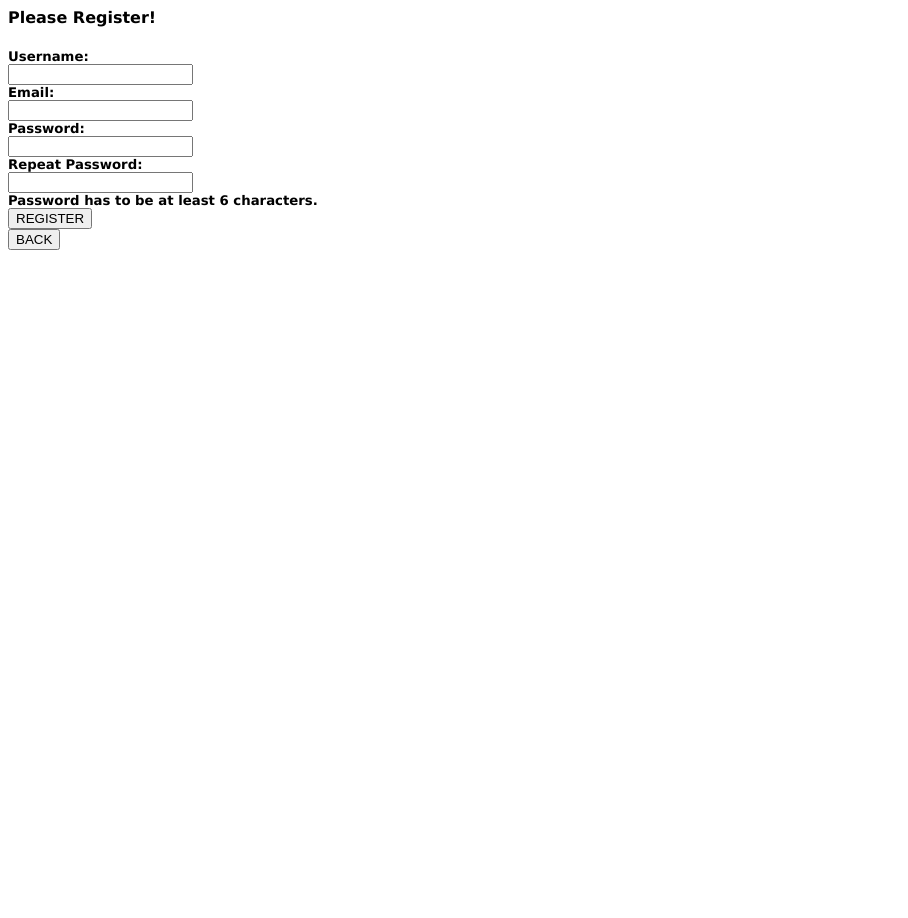
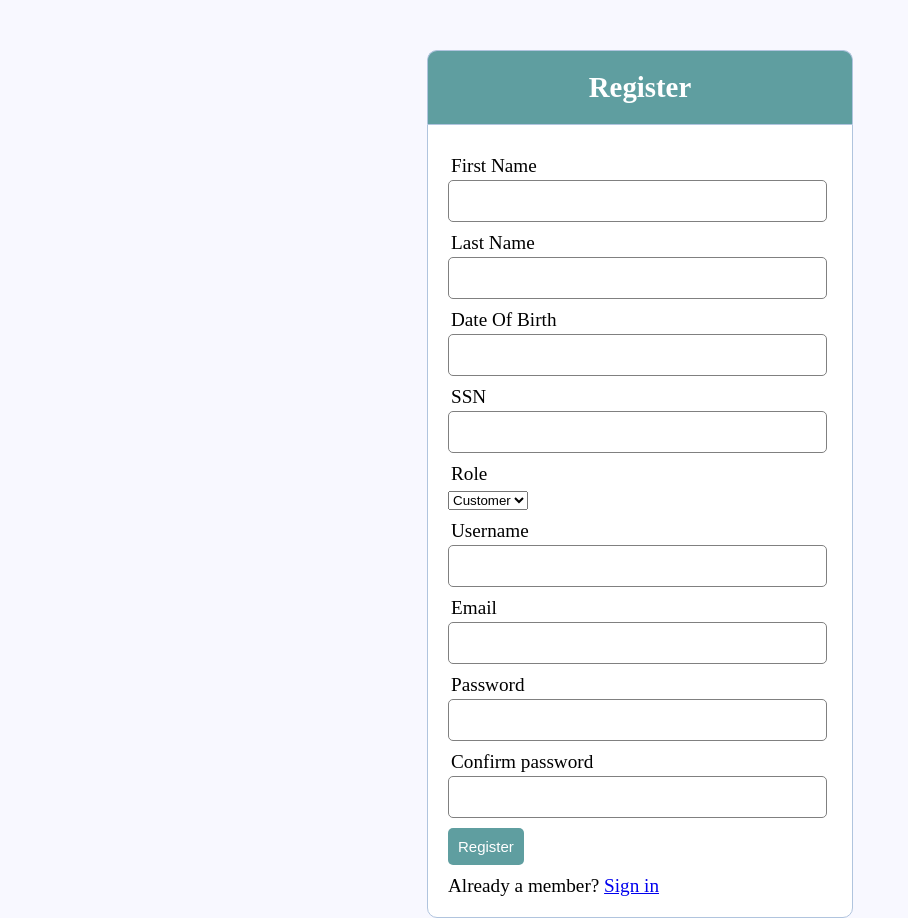
Before and after one commit to AnushaVanama/ADBMS, a PHP site: page /register.php in a window 1280 px wide. Shown: the whole page, without its empty margins (0-908 px from the left). Before the commit the page ends 250 px from the top, so only its background shows below. Run offline with PHP 8.4, Linux system fonts and the light colour scheme; data that the repository does not hold is empty.

Commit message:
Updated Login and Sign Up pages
Updated all changes

```diff
--- /dev/null
+++ b/Codes/errors.php
@@ -0,0 +1,7 @@
+<?php  if (count($errors) > 0) : ?>
+  <div class="error">
+  	<?php foreach ($errors as $error) : ?>
+  	  <p><?php echo $error ?></p>
+  	<?php endforeach ?>
+  </div>
+<?php  endif ?>
--- a/Codes/register.php
+++ b/Codes/register.php
@@ -1,111 +1,64 @@
+<?php include('server.php') ?>
+<!DOCTYPE html>
+<html>
+<head>
+  <title>Registration system </title>
+  <link rel="stylesheet" type="text/css" href="style.css">
+</head>
+<body>
+  <div class="header">
+  	<h2>Register</h2>
+  </div>
 
-<?php
-$servername = "localhost";
-$username = "root";
-$password = "";
-$dbname = "project";
-// Create connection
-$conn = new mysqli($servername, $username, $password, $dbname);
+  <form method="post" action="register.php">
+  	<?php include('errors.php'); ?>
+		<div class="input-group">
+  	  <label>First Name</label>
+  	  <input type="text" name="FirstName" value="<?php echo $FirstName; ?>">
+  	</div>
+	<div class="input-group">
+  	  <label>Last Name</label>
+  	  <input type="text" name="LastName" value="<?php echo $LastName; ?>">
+  	</div>
+	<div class="input-group">
+  	  <label>Date Of Birth</label>
+  	  <input type="text" name="DOB" value="<?php echo $DOB; ?>">
+  	</div>
+	<div class="input-group">
+  	  <label>SSN</label>
+  	  <input type="text" name="SSN" value="<?php echo $SSN; ?>">
+  	</div>
 
-// Check connection
-if ($conn->connect_error) {
-    die("Connection failed: " . $conn->connect_error);
-}
-if (!$_POST["register"]):
-    ?>
-    <html>
-        <head>
-            <style>
-                h4 {
-                    font-family: verdana;
-                    color:black;
-                }
+	<div class="input-group">
+  	  <label>Role</label>
+  	   <select id = "Role">
+               <option value = "1">Customer</option>
+               <option value = "2">Manager</option>
+			   </select>
+  	</div>
 
-                h5 {
-                    font-family: verdana;
-                    color:black;
-                }
-                h3 {
-                    font-family: verdana;
-                    color:black;
-                }
-                a{
-                    color:black;
-                    text-decoration:none;
-                }
-            </style>
-        </head>
-        <body>
-            <h4>Please Register!</h4>
-            <form action="register.php" method="post">
-                <input type="hidden" name="register" value="1">
-                <h5>
-                    Username:<br><input type="text" name="username"/><br>
-                    Email:<br><input type="email" name="eml"/><br>
-                    Password:<br><input type="password" name="password"/><br>
-                    Repeat Password:<br><input type="password" name="passwordr"/><br>
-                    Password has to be at least 6 characters.<br>
-                    <input type="submit" value="REGISTER"><br>
-                    <button type="submit" formaction="login and register.php">BACK</button>
-                </h5>
-            </form>
-
-            <?php
-        else:
-            //username unique
-            $_POST["register"] = 0;
-            $Eml = $_POST["eml"];
-            $UserName = $_POST["username"];
-            $PassWd = $_POST["password"];
-            $PassWr = $_POST["passwordr"];
-            $len = strlen($PassWd);
-            If ($UserName && $PassWd  && $Eml && $PassWr) {
-                //Email format check
-                If (!preg_match("/([\w\-]+\@[\w\-]+\.[\w\-]+)/", $Eml)) {
-                    echo "<h5>Email invalid.</h5>";
-                    echo "<br><A href = 'register.php'> <h5>Try again.</h5></a> ";
-                } else {
-                    //password check
-                    If ($PassWd != $PassWr) {
-                        echo "<h5>Passwords don't match.</h5>";
-                        echo "<br><A href = 'register.php'> <h5>Try again.</h5></a> ";
-                    } else {
-                        //password length check
-                        if ($len < 6) {
-                            echo "<h5>Password must be at least 6 characters.</h5>";
-                            echo "<br><A href = 'register.php'> <h5>Try again.</h5></a> ";
-                        } else {
-                            //new user email check
-                            $sql = "SELECT user_id, username, password, email FROM login WHERE email='$Eml'";
-                            $result = $conn->query($sql);
-                            if ($result->num_rows > 0) {
-                                echo "<h5>This Email has already registered.<br>Please login or try another one.";
-                                echo "<br><A href='login and register.php'>Return.</a></h5>";
-                            } else {
-
-                                $sql = "INSERT INTO login (username, password, email) VALUES ('$UserName', '$PassWd', '$Eml')";
-
-
-                                if ($conn->query($sql) === TRUE) {
-                                    echo "<h5>Register succeeded!</h5>";
-                                    echo "<h5><br><A href='login and register.php'>Return to login.</a></h5>";
-                                } else {
-                                    echo "Error: " . $sql . "<br>" . $conn->error;
-                                }
-                            }
-
-                            $conn->close();
-                        }
-                    }
-                }
-            } else {
-                echo "<h5>One or more blank is missing.<br> Please try again</h5>";
-                echo "<br><A href = 'register.php'> <h5>Return</h5></a> ";
-            }
-            ?>
-
-        </body>
-    </html>
-<?php
-endif;
-?>
+  	<div class="input-group">
+  	  <label>Username</label>
+  	  <input type="text" name="username" value="<?php echo $username; ?>">
+  	</div>
+  	<div class="input-group">
+  	  <label>Email</label>
+  	  <input type="email" name="email" value="<?php echo $email; ?>">
+  	</div>
+  	<div class="input-group">
+  	  <label>Password</label>
+  	  <input type="password" name="password_1">
+  	</div>
+  	<div class="input-group">
+  	  <label>Confirm password</label>
+	  <input type="password" name="password_2">
+  	</div>
+  	<div class="input-group">
+  	  <button type="submit" class="btn" name="reg_user">Register</button>
+  	</div>
+  	<p>
+  		Already a member? <a href="login.php">Sign in</a>
+  	</p>
+  </form>
+</body>
+</html>
--- /dev/null
+++ b/Codes/server.php
@@ -0,0 +1,102 @@
+<?php
+session_start();
+// initializing variables
+$FirstName = "";
+$LastName    = "";
+$DOB = "";
+$SSN    = "";
+$username = "";
+$email    = "";
+$errors = array();
+// connect to the database
+$db = mysqli_connect('localhost', 'root', '', 'cardealership');
+// Check connection
+if ($db->connect_error) {
+    die("Connection failed: " . $conn->connect_error);
+}
+// REGISTER USER
+if (isset($_POST['reg_user'])) {
+  // receive all input values from the form
+  $FirstName = mysqli_real_escape_string($db, $_POST['FirstName']);
+  $LastName = mysqli_real_escape_string($db, $_POST['LastName']);
+  $DOB = mysqli_real_escape_string($db, $_POST['DOB']);
+  $SSN = mysqli_real_escape_string($db, $_POST['SSN']);
+
+  $username = mysqli_real_escape_string($db, $_POST['username']);
+  $email = mysqli_real_escape_string($db, $_POST['email']);
+  $password_1 = mysqli_real_escape_string($db, $_POST['password_1']);
+  $password_2 = mysqli_real_escape_string($db, $_POST['password_2']);
+  // form validation: ensure that the form is correctly filled ...
+  // by adding (array_push()) corresponding error unto $errors array
+   if (empty($FirstName)) { array_push($errors, "FirstName is required"); }
+    if (empty($LastName)) { array_push($errors, "LastName is required"); }
+	 if (empty($DOB)) { array_push($errors, "DOB is required"); }
+	 if (empty($SSN)) { array_push($errors, "SSN is required"); }
+
+  if (empty($username)) { array_push($errors, "Username is required"); }
+  if (empty($email)) { array_push($errors, "Email is required"); }
+  if (empty($password_1)) { array_push($errors, "Password is required"); }
+  if ($password_1 != $password_2) {
+	array_push($errors, "The two passwords do not match");
+  }
+  // first check the database to make sure
+  // a user does not already exist with the same username and/or email
+  $user_check_query = "SELECT * FROM signup WHERE username='$username' OR email='$email' LIMIT 1";
+  $result = mysqli_query($db, $user_check_query);
+  $user = mysqli_fetch_assoc($result);
+
+  if ($user) { // if user exists
+    if ($user['username'] === $username) {
+      array_push($errors, "Username already exists");
+    }
+    if ($user['email'] === $email) {
+      array_push($errors, "email already exists");
+    }
+  }
+  // Finally, register user if there are no errors in the form
+  if (count($errors) == 0) {
+  	$password = md5($password_1);//encrypt the password before saving in the database
+  	$query = "INSERT INTO signup (FirstName, LastName, DOB, SSN, email, Password, Role, username)
+  			  VALUES('$FirstName','$LastName','$DOB','$SSN', '$email', '$password','$Role','$username')";
+
+  	mysqli_query($db, $query);
+	echo "<you are registered successfully please login to proceed!</h5>";
+	$_SESSION['username'] = $username;
+  	$_SESSION['success'] = "You are registered successfully please login";
+	echo("<script>alert('You are registered successfully please login')</script>");
+    //echo("<script>window.location = 'login.php';</script>");
+  header('location: login.php');
+		//echo "<you are registered successfully please login to proceed!</h5>";
+
+	//if ($db->query($query) === TRUE) {
+                                 //   echo "<you are registered successfully!</h5>";
+                                 //   echo "<h5><br><A href='login.php'>Return to login.</a></h5>";
+                                //} else {
+                                  //  echo "Error: " . $query . "<br>" . $db->error;
+                               // }
+                            }
+  }
+// LOGIN USER
+if (isset($_POST['login_user'])) {
+  $username = mysqli_real_escape_string($db, $_POST['username']);
+  $password = mysqli_real_escape_string($db, $_POST['password']);
+  if (empty($username)) {
+  	array_push($errors, "Username is required");
+  }
+  if (empty($password)) {
+  	array_push($errors, "Password is required");
+  }
+  if (count($errors) == 0) {
+  	$password = md5($password);
+  	$query = "SELECT * FROM signup WHERE username='$username' AND password='$password'";
+  	$results = mysqli_query($db, $query);
+  	if (mysqli_num_rows($results) > 0) {
+      $_SESSION['username'] = $username;
+  	  $_SESSION['success'] = "You are now logged in";
+  	  header('location: loginindex.php');
+  	}else {
+  		array_push($errors, "Wrong username/password combination");
+  	}
+  }
+}
+?>
--- /dev/null
+++ b/Codes/style.css
@@ -0,0 +1,68 @@
+* {
+  margin: 0px;
+  padding: 0px;
+}
+body {
+  font-size: 120%;
+  background: #F8F8FF;
+}
+
+.header {
+  width: 30%;
+  margin: 50px auto 0px;
+  color: white;
+  background: #5F9EA0;
+  text-align: center;
+  border: 1px solid #B0C4DE;
+  border-bottom: none;
+  border-radius: 10px 10px 0px 0px;
+  padding: 20px;
+}
+form, .content {
+  width: 30%;
+  margin: 0px auto;
+  padding: 20px;
+  border: 1px solid #B0C4DE;
+  background: white;
+  border-radius: 0px 0px 10px 10px;
+}
+.input-group {
+  margin: 10px 0px 10px 0px;
+}
+.input-group label {
+  display: block;
+  text-align: left;
+  margin: 3px;
+}
+.input-group input {
+  height: 30px;
+  width: 93%;
+  padding: 5px 10px;
+  font-size: 16px;
+  border-radius: 5px;
+  border: 1px solid gray;
+}
+.btn {
+  padding: 10px;
+  font-size: 15px;
+  color: white;
+  background: #5F9EA0;
+  border: none;
+  border-radius: 5px;
+}
+.error {
+  width: 92%;
+  margin: 0px auto;
+  padding: 10px;
+  border: 1px solid #a94442;
+  color: #a94442;
+  background: #f2dede;
+  border-radius: 5px;
+  text-align: left;
+}
+.success {
+  color: #3c763d;
+  background: #dff0d8;
+  border: 1px solid #3c763d;
+  margin-bottom: 20px;
+}
```
Also changed, not shown: Codes/Index.php (+1 -18 lines), Codes/SQL Queries.txt (+15 -1 lines), Codes/dbconnection.php (deleted, +0 -12 lines), Codes/login and register.php (deleted, +0 -71 lines), Codes/login.php (added, +31 -0 lines), Codes/loginbutton.php (deleted, +0 -16 lines), Codes/loginindex.php (+15 -7 lines).
